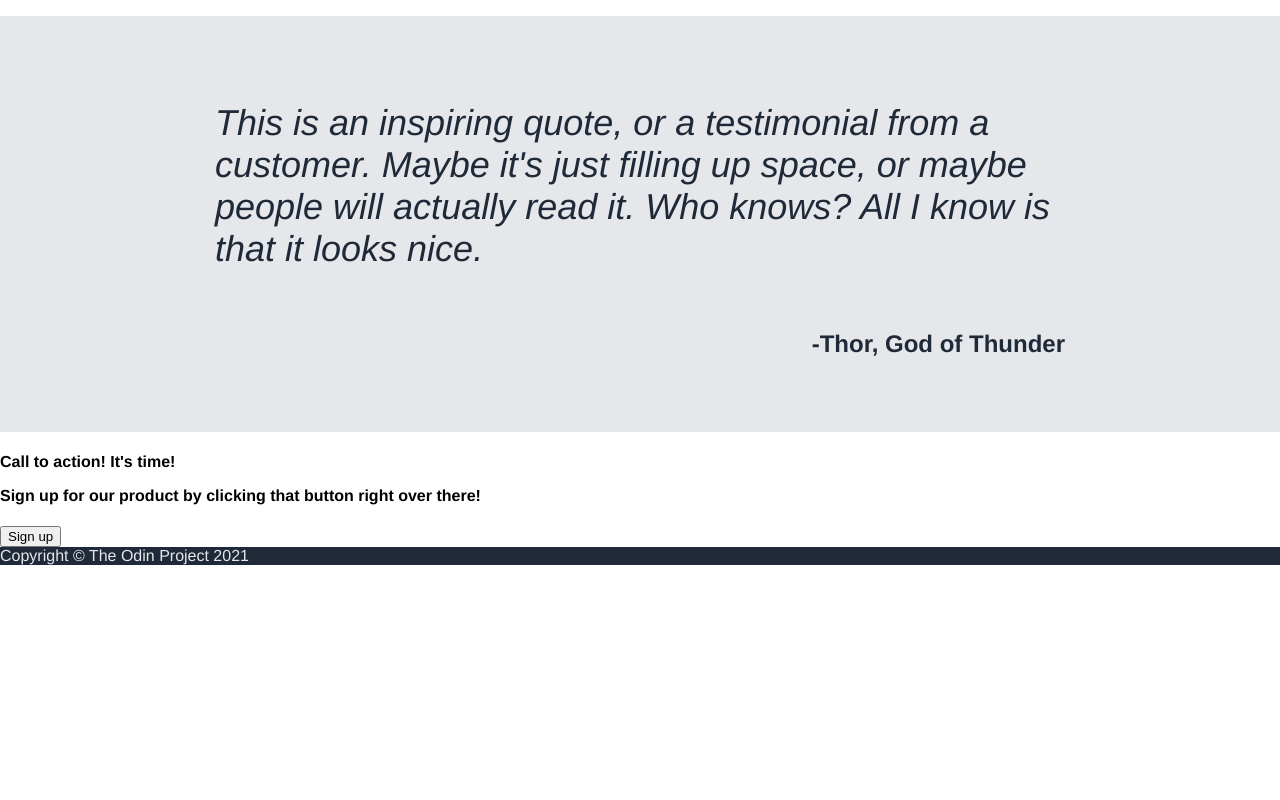
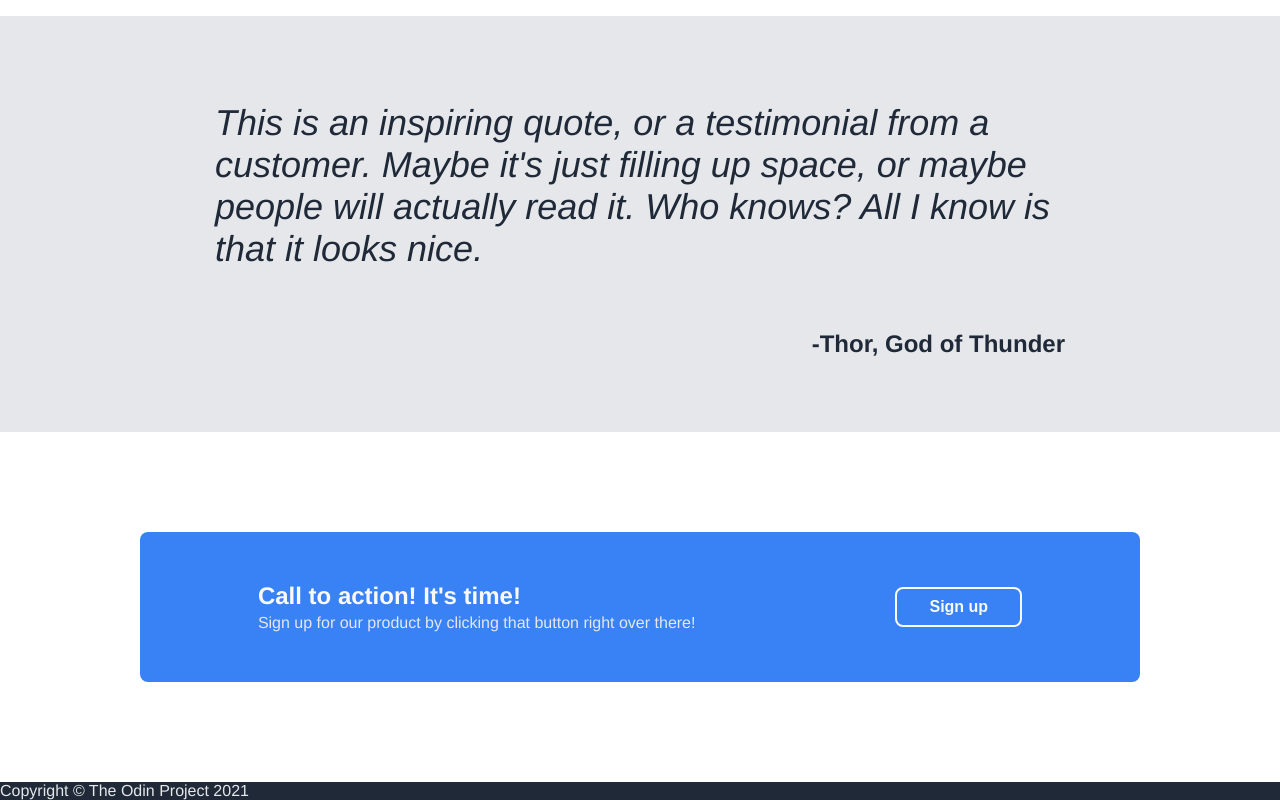
Before and after one commit to pouyannc/Landing_page, a plain HTML site: page index.html in a window 1280 px wide. Shown: the part 1017-1817 px from the top of the page. Before the commit the page ends 1582 px from the top, so only its background shows below. Drawn offline with Linux system fonts and the light colour scheme.

Commit message:
Style register section

```diff
--- a/index.html
+++ b/index.html
@@ -55,9 +55,9 @@
 
     <div class="register">
         <div class="inner_block">
-            <h4>Call to action! It's time!
+            <div>Call to action! It's time!
                 <p>Sign up for our product by clicking that button right over there!</p>
-            </h4>
+            </div>
             <button>Sign up</button>
         </div>
     </div>
--- a/style.css
+++ b/style.css
@@ -65,9 +65,10 @@ a {
     line-height: 1.5;
     text-align: center;
     border: 1px solid transparent;
-    padding: 6px 12px;
+    padding: 6px 24px;
     font-size: 16px;
-    border-radius: .25rem;
+    font-weight: 700;
+    border-radius:8px;
     transition: color .15s ease-in-out,background-color .15s ease-in-out,border-color .15s ease-in-out,box-shadow .15s ease-in-out;
 }
 
@@ -139,3 +140,47 @@ button:hover {
     font-weight: 600;
     text-align: right;
 }
+
+.register {
+    display: flex;
+    justify-content: center;
+    align-items: center;
+    padding: 100px 0;
+}
+
+.inner_block {
+    display: flex;
+    justify-content: center;
+    align-items: center;
+    gap: 200px;
+    font-size: 24px;
+    font-weight: 800;
+    border-radius: 8px;
+    background: #3882f6;
+    color: #F9FAF8;
+    width: 900px;
+    padding: 50px 50px;
+}
+
+.inner_block p {
+    font-size: 16px;
+    font-weight: 100;
+    margin: 4px 0 0;
+    color: #E5E7EB;
+}
+
+.inner_block button {
+    cursor: pointer;
+    outline: 0;
+    color: #F9FAF8;
+    background-color: #3882f6;
+    border: 2px solid #F9FAF8;
+    font-weight: 400;
+    line-height: 1.5;
+    text-align: center;
+    padding: 6px 32px;
+    font-size: 16px;
+    font-weight: 800;
+    border-radius: 8px;
+    transition: color .15s ease-in-out,background-color .15s ease-in-out,border-color .15s ease-in-out,box-shadow .15s ease-in-out;
+}
```
